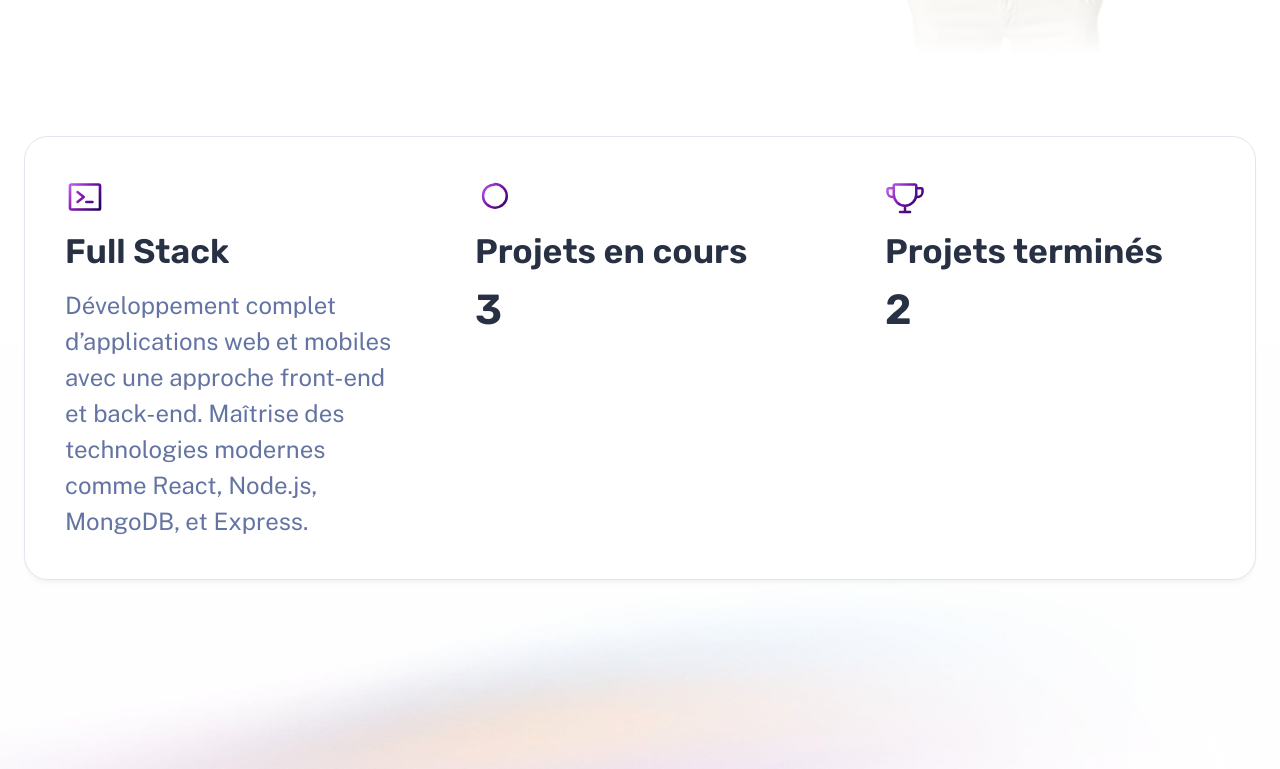
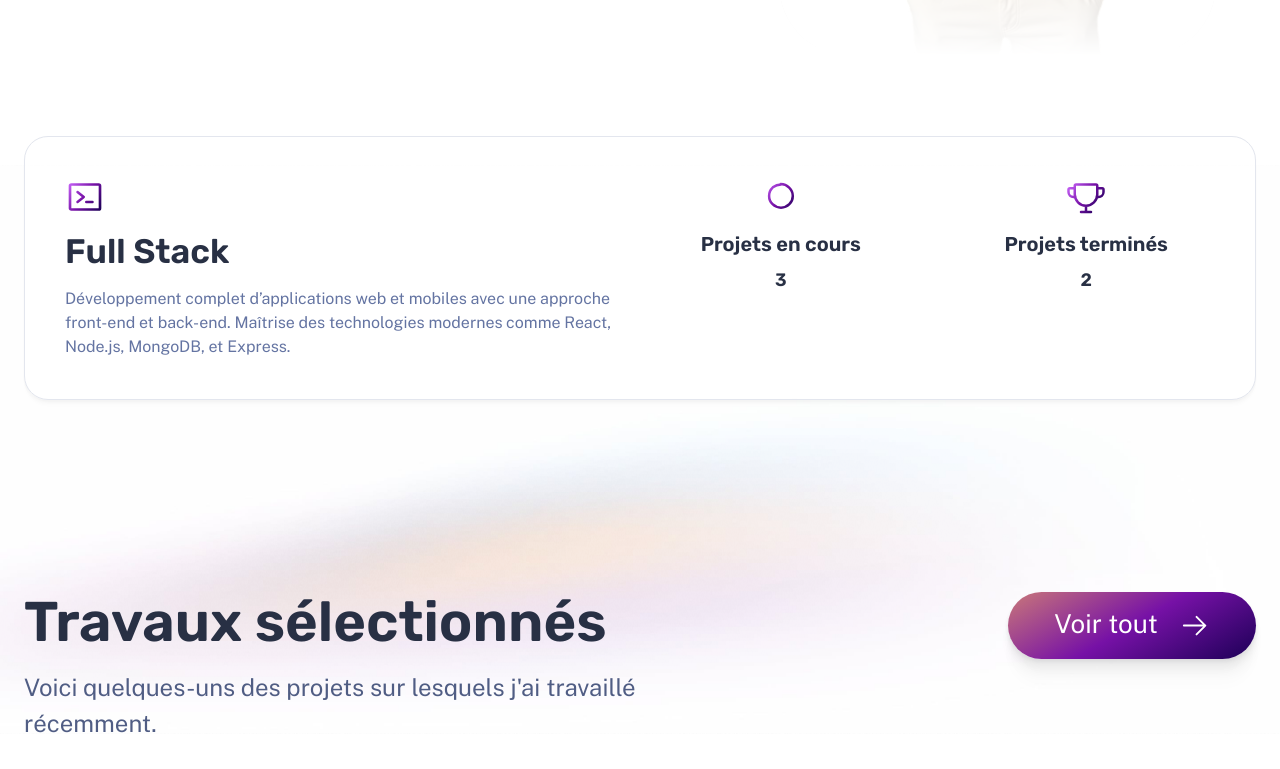
Before and after one commit to vincent-devFullStack/portfolio, an Astro site: page / in a window 1280 px wide. Shown: the part 711-1480 px from the top of the page. Built offline with nearby package versions, Linux system fonts and the light colour scheme; Astro itself is replaced by a stand-in of ours.

```diff
--- a/src/components/Skills.astro
+++ b/src/components/Skills.astro
@@ -3,20 +3,25 @@
 ---
 
 <section class="box skills">
-	<div class="stack gap-2 lg:gap-4 ">
+	<div class="intro stack gap-2 lg:gap-4">
 		<Icon icon="terminal-window" color="var(--accent-regular)" size="2.5rem" gradient />
 		<h2>Full Stack</h2>
-		<p>Développement complet d’applications web et mobiles avec une approche front-end et back-end. Maîtrise des technologies modernes comme React, Node.js, MongoDB, et Express.</p>
+		<p>
+			Développement complet d’applications web et mobiles avec une approche front-end et back-end. Maîtrise des technologies modernes comme React, Node.js, MongoDB, et Express.
+		</p>
 	</div>
-	<div class="stack gap-2 lg:gap-4">
+
+	<div class="projects">
+		<div class="project-block stack gap-2 lg:gap-4">
 			<Icon icon="brain" color="var(--accent-regular)" size="2.5rem" gradient />
 			<h2>Projets en cours</h2>
 			<h3>3</h3>
 		</div>
-	<div class="stack gap-2 lg:gap-4">
+		<div class="project-block stack gap-2 lg:gap-4">
 			<Icon icon="trophy" color="var(--accent-regular)" size="2.5rem" gradient />
 			<h2>Projets terminés</h2>
 			<h3>2</h3>
+		</div>
 	</div>
 </section>
 
@@ -32,15 +37,37 @@
 .skills {
 	display: flex;
 	flex-direction: column;
-		gap: 3rem;
+	gap: 2rem;
 }
 
-	.skills h2 {
+.intro h2 {
 	font-size: var(--text-lg);
 }
 
-	.skills p {
+.intro p {
 	color: var(--gray-400);
+	font-size: 0.95rem;
+}
+
+.projects {
+	display: flex;
+	flex-direction: row;
+	justify-content: space-between;
+	gap: 1rem;
+}
+
+.project-block {
+	flex: 1;
+	align-items: center;
+	text-align: center;
+}
+
+.project-block h2 {
+	font-size: 1rem;
+}
+
+.project-block h3 {
+	font-size: 0.9rem;
 }
 
 @media (min-width: 50em) {
@@ -51,12 +78,52 @@
 
 	.skills {
 		display: grid;
-			grid-template-columns: repeat(3, 1fr);
-			gap: 5rem;
+		grid-template-columns: repeat(2, 1fr);
+		gap: 1.5rem;
 	}
 
-		.skills h2 {
+	.intro h2 {
 		font-size: var(--text-2xl);
+	}
+
+	.intro p {
+		font-size: var(--text-base);
+	}
+
+	.projects {
+		flex-direction: row;
+		gap: 3rem;
+		justify-content: flex-start;
+	}
+
+	.project-block h2 {
+		font-size: 1.25rem;
+	}
+
+	.project-block h3 {
+		font-size: 1.125rem;
+	}
+}
+
+@media (max-width: 480px) {
+	.box.skills {
+		padding: 1rem;
+		gap: 2rem;
+	}
+
+	.projects {
+		flex-direction: row;
+		justify-content: space-around;
+		align-items: flex-start;
+		gap: 1rem;
+	}
+
+	.project-block h2 {
+		font-size: 0.85rem;
+	}
+
+	.project-block h3 {
+		font-size: 0.8rem;
 	}
 }
 </style>
```
Lines whose indentation alone changed are shown as unchanged.
